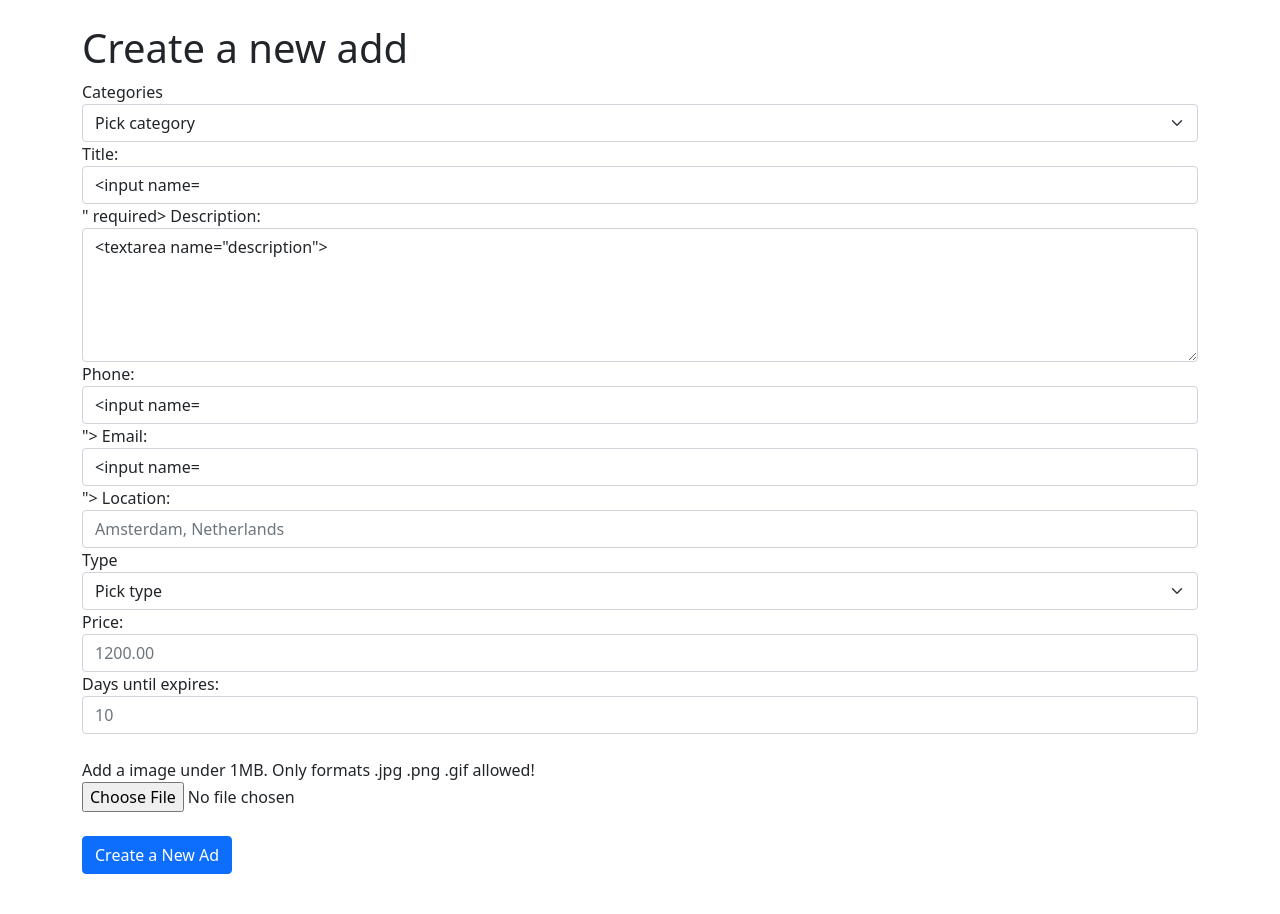
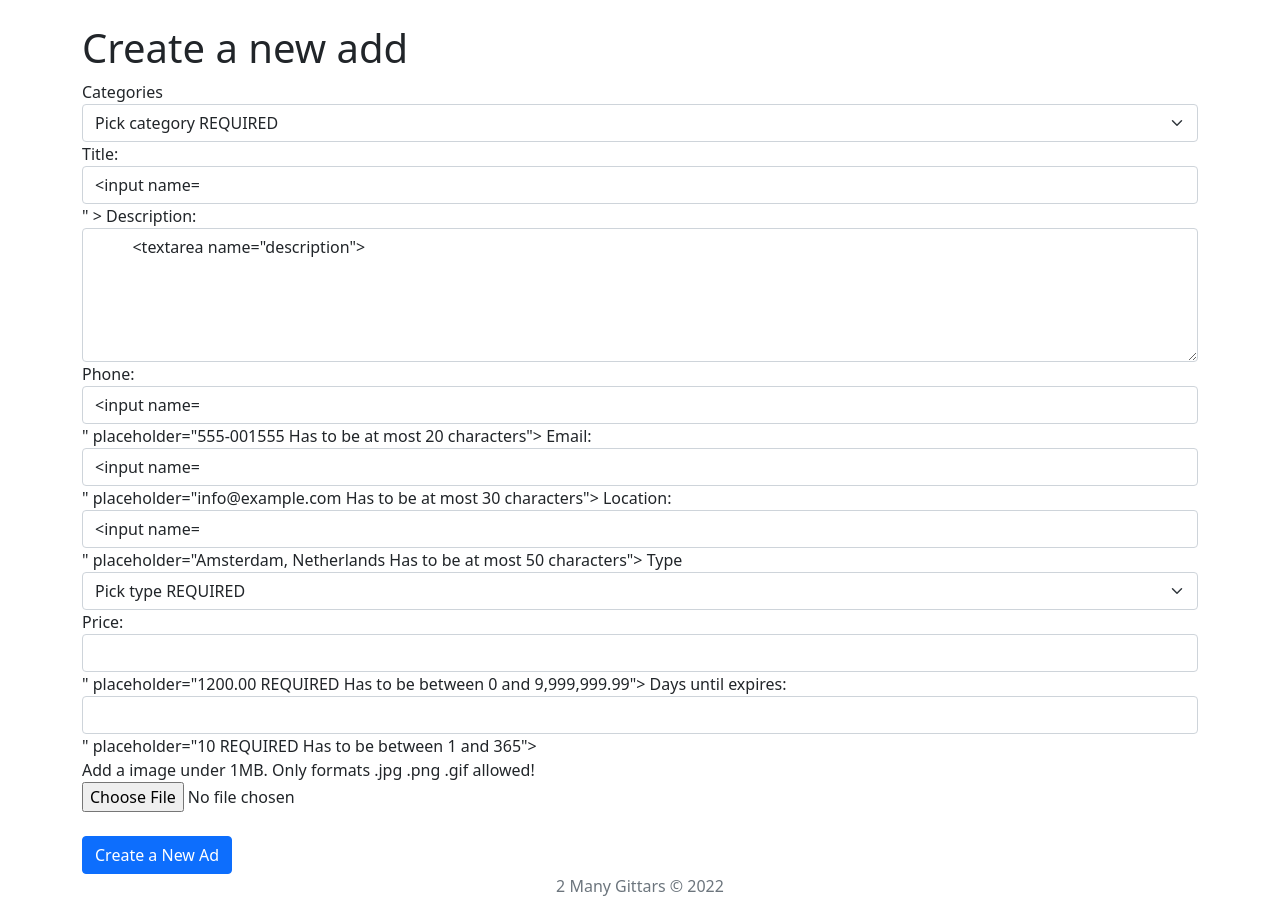
Before and after one commit to sampsaoinonen/tsoha-martketplace, a Flask app: template templates/new_ad.html in a window 1280 px wide. Shown: the part 233-1147 px from the top of the page. Before the commit the page ends 1107 px from the top, so only its background shows below. Run offline with Flask 2, Linux system fonts and the light colour scheme; the template is opened without the code that fills it: most values are stand-ins (such as "Sample title", 1, 10 or a date in 2020); form fields are guessed from the names that the template uses.

Commit message:
new_ad.html if_form tweaked

```diff
--- a/ads.py
+++ b/ads.py
@@ -9,7 +9,7 @@ def get_ads():
     return result.fetchall()
 
 def get_ad(ad_id):
-    sql = '''SELECT A.id, A.title, A.description, A.phone, A.email, A.location, A.price, A.expires, A.sent_at,
+    sql = '''SELECT A.id, A.title, A.description, A.phone, A.email, A.location, A.price, A.expires, A.sent_at, U.id,
     U.username, C.cat_name FROM ads A, categories C, users U, adtypes T WHERE A.id=:ad_id AND C.id=A.cat_id
     AND U.id=A.user_id AND T.id=A.type_id'''
     result = db.session.execute(sql, {"ad_id":ad_id})
--- a/templates/index.html
+++ b/templates/index.html
@@ -6,7 +6,8 @@
       <img src="/static/images/market.jpg" class="card-img-top" alt="market_background">
       <div class="card-body bg-light">
         <p class="card-text"><b>2 Many Gittars</b> is an open marketplace for guitars, amps, pedals and other items related to guitar.
-          You can browse ads and read comments on ads while being logged out. If you register and sign in you are able to create a your own profile, create ads, send and read messages, comment ads and hit like-button.
+          You can browse/search ads and read comments on ads while being logged out. If you register and sign in you are able to build your own profile,
+          create ads, send/read messages or comment ads.
         </p>
       </div>
     </div>
--- a/templates/layout.html
+++ b/templates/layout.html
@@ -71,6 +71,10 @@
     <div class="container">
         {% block content %}{% endblock %}
     </div>
+
+    <footer>
+        <p class="text-center text-secondary">2 Many Gittars © 2022</p>
+    </footer>
 </body>
 
 </html>
--- a/templates/new_ad.html
+++ b/templates/new_ad.html
@@ -7,60 +7,55 @@
     <div class="form-group">
         <label for = "categories">Categories</label><br/>
         <select class="form-select form-select-font-size" id="cate" name="cate" required>
-        <option label="Pick category"></option>
-
+        <option label="Pick category REQUIRED"></option>
         {% for cat in categories %}
         <option value={{ cat.id }}>{{ cat.cat_name }}</option>
         {% endfor %}
         </select>
+
         <label>Title: </label>
         <br>
-        {% if form %}
-        <input type="text" name="title" class="form-control form-control" value="{{ form.subject }}" required>
+        <input type="text" name="title" class="form-control form-control" required
+        placeholder="Gibson Les Paul -09 &#9;&#9;&#9; REQUIRED Has to be between 3 and 30 characters"
+        {% if form %} value="{{ form.title }}" {% endif %}>
         <label>Description: </label>
         <br>
-        {% else %}
-        <input type="text" name="title" class="form-control form-control" placeholder="Gibson Les Paul -09" required>
-        <label>Description: </label>
-        <br>
-        {% endif %}
-        {% if form %}
-        <textarea type="text" name="description" class="form-control form-control" rows="5 ">{{ form.description }}</textarea>
-        {% else %}
-        <textarea type="text" name="description" class="form-control form-control" placeholder="Like new conditon Les Paul. etc." rows="5 "></textarea>
-        {% endif %}
+        <textarea type="text" name="description" class="form-control form-control" rows="5" required
+        placeholder="Like new conditon Les Paul. etc. &#9;&#9;&#9; REQUIRED Has to be between 3 and 500 characters">
+        {% if form %} {{ form.description }} {% endif %}</textarea>
 
         <label>Phone: </label>
         <br>
-        {% if form %}
-        <input type="tel" name="phone" class="form-control form-control" value="{{ form.phone }}">
-        {% else %}
-        <input type="tel" name="phone" class="form-control form-control" placeholder="555-001">
-        {% endif %}
+        <input type="tel" name="phone" class="form-control form-control" {% if form %} value="{{ form.phone }}" {% endif %}
+        placeholder="555-001555 &#9;&#9;&#9; Has to be at most 20 characters">
+
         <label>Email: </label>
         <br>
-        {% if form %}
-        <input type="email" name="email" class="form-control form-control" value="{{ form.email }}">
-        {% else %}
-        <input type="email" name="email" class="form-control form-control" placeholder="info@example.com">
-        {% endif %}
+        <input type="email" name="email" class="form-control form-control" {% if form %} value="{{ form.email }}" {% endif %}
+        placeholder="info@example.com &#9;&#9;&#9; Has to be at most 30 characters">
+
         <label>Location: </label>
         <br>
-        <input type="text" name="location" class="form-control form-control" placeholder="Amsterdam, Netherlands">
+        <input type="text" name="location" class="form-control form-control" {% if form %} value="{{ form.location }}" {% endif %}
+        placeholder="Amsterdam, Netherlands &#9;&#9;&#9; Has to be at most 50 characters">
+
         <label for = "Type">Type</label>
         <select class="form-select form-select-font-size" id="type" name="type" required>
-        <option label="Pick type"></option>
-
+        <option label="Pick type REQUIRED"></option>
         {% for type in types %}
         <option value={{ type.id }}>{{ type.type_name }}</option>
         {% endfor %}
         </select>
+
         <label>Price: </label>
         <br>
-        <input type="number" name="price" class="form-control form-control" placeholder="1200.00" required>
+        <input type="number" name="price" class="form-control form-control" required {% if form %} value="{{ form.price }}" {% endif %}
+        placeholder="1200.00 &#9;&#9;&#9; REQUIRED Has to be between 0 and 9,999,999.99">
+
         <label>Days until expires: </label>
         <br>
-        <input type="number" name="expires" class="form-control form-control" placeholder="10" required>
+        <input type="number" name="expires" class="form-control form-control" required {% if form %} value="{{ form.expires }}" {% endif %}
+        placeholder="10 &#9;&#9;&#9; REQUIRED Has to be between 1 and 365">
         <br>
         <label>Add a image under 1MB. Only formats .jpg .png .gif allowed!</label>
         <br>
```
Also changed, not shown: templates/ad.html (+5 -3 lines), templates/new_message.html (+8 -15 lines), validators.py (+4 -4 lines).
